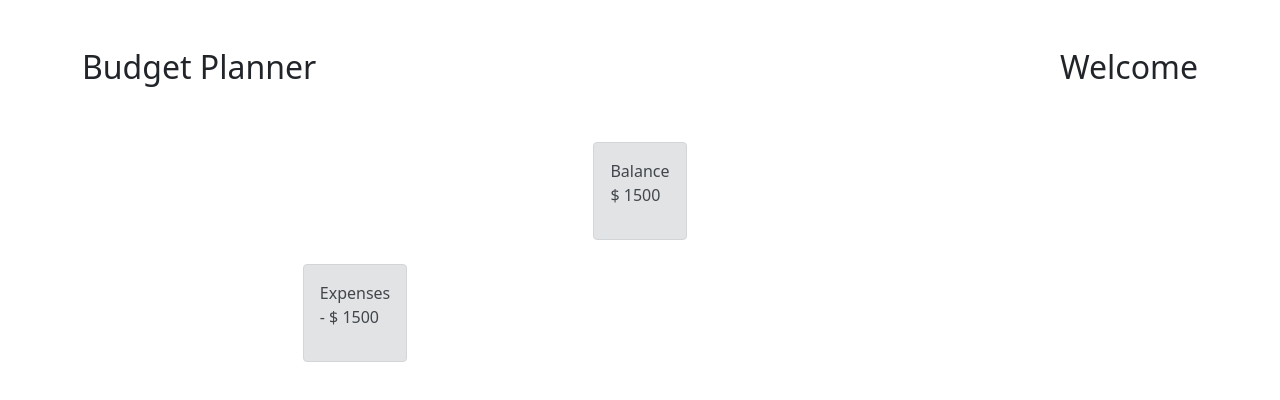
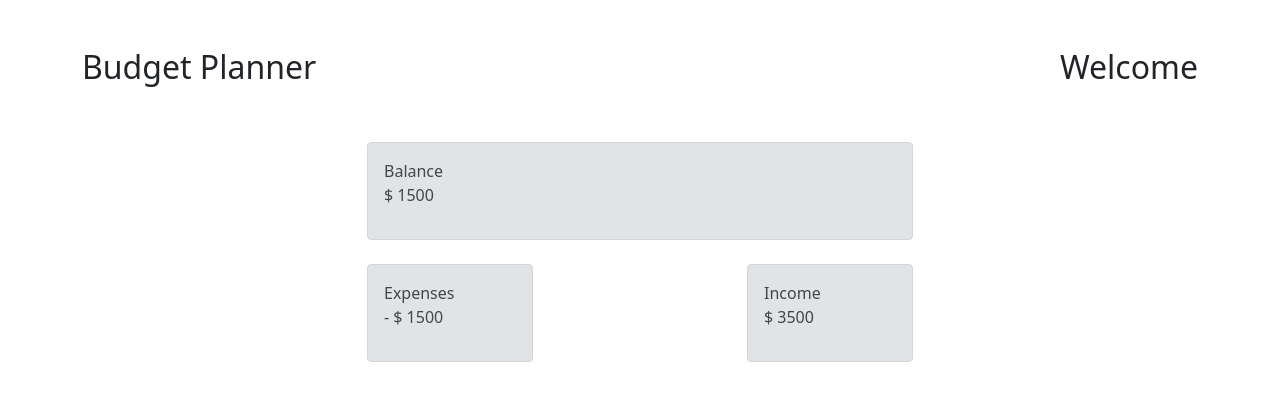
Before and after one commit to nikki-shahh/budget-planner, a React (Create React App) app: page / in a window 1280 px wide. Shown: the top 400 px of the page. Built offline with nearby package versions, Linux system fonts and the light colour scheme.

Commit message:
adds income- hard coded

```diff
--- a/src/App.js
+++ b/src/App.js
@@ -1,6 +1,7 @@
 import React from 'react';
 import Balance from './components/balance-view';
 import Expenses from './components/expense-view/expenses-total';
+import Income from './components/income-view/income-total';
 import 'bootstrap/dist/css/bootstrap.min.css';
 import './App.css';
 
@@ -12,17 +13,19 @@ function App() {
         <h2 className="col-sm d-flex justify-content-end">Welcome</h2>
       </span>
       <div>
-        <div className="row mt-5">
-          <div className="col d-flex justify-content-center">
+        <div className="row mt-5 d-flex justify-content-center">
+          <div className="col-lg-6">
             <Balance />
           </div>
         </div>
-        <div className="row mt-2">
-          <div className="col-sm d-flex justify-content-center">
+        <div className="row mt-2 d-flex justify-content-center">
+          <div className="col-lg-2">
             <Expenses />
           </div>
-          <div className="col-sm d-flex justify-content-center">
-
+          <div className="col-lg-2">
+          </div>
+          <div className="col-lg-2">
+            <Income />
           </div>
         </div>
       </div>
--- a/src/components/income-view/income-total.js
+++ b/src/components/income-view/income-total.js
@@ -0,0 +1,11 @@
+import React from 'react';
+
+function Income() {
+    return (
+        <div className="alert alert-secondary">
+            <span>Income <p>$ 3500</p></span>
+        </div>
+    );
+}
+
+export default Income;
```
